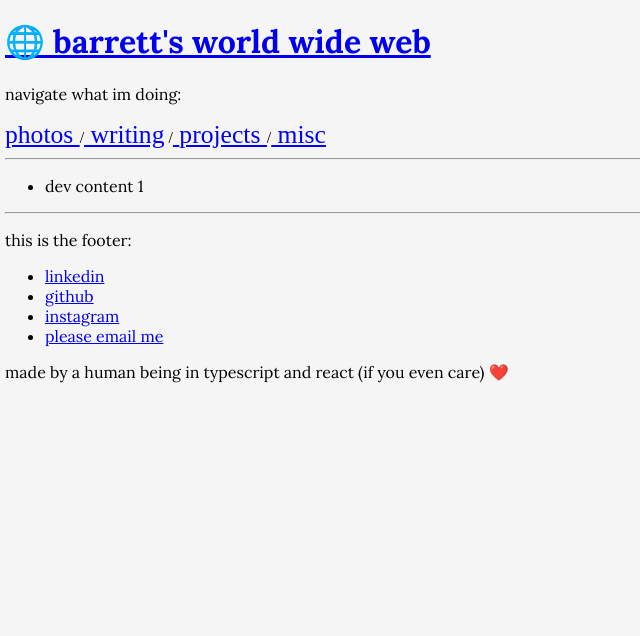
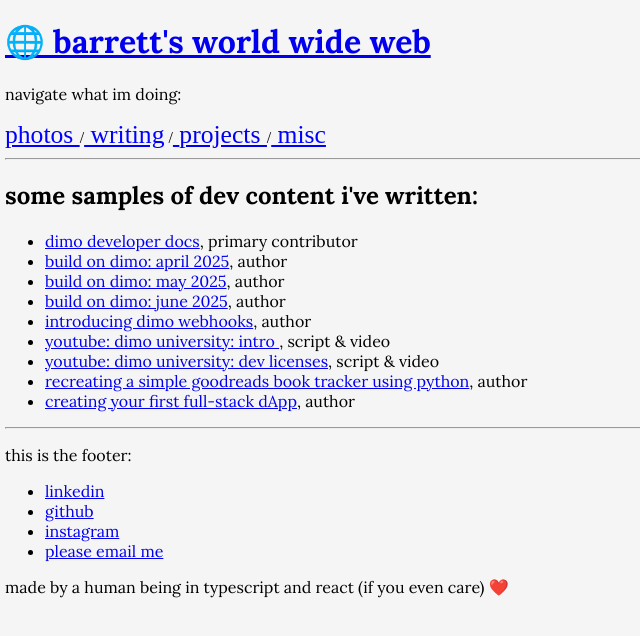
Before and after one commit to barrettk8090/barretts-world-wide-web, a React (Vite) app: page /dev-content in a window 1280 px wide. Shown: the top 636 px of the page, without its empty margins (0-640 px from the left). Built offline with nearby package versions, Linux system fonts and the light colour scheme.

Commit message:
dev content

```diff
--- a/src/pages/Dev-Content/DevContent.tsx
+++ b/src/pages/Dev-Content/DevContent.tsx
@@ -2,8 +2,17 @@
 
     return(
         <div>
+            <h2>some samples of dev content i've written:</h2>
             <ul>
-                <li>dev content 1</li>
+                <li><a target="_blank" href="https://www.dimo.org/">dimo developer docs</a>, primary contributor</li>
+                <li><a target="_blank" href="https://dimo.co/blogs/the-pit-stop/build-on-dimo-april-2025">build on dimo: april 2025</a>, author</li>
+                <li><a target="_blank" href="https://dimo.co/blogs/the-pit-stop/build-on-dimo-may-2025">build on dimo: may 2025</a>, author</li>
+                <li><a target="_blank" href="https://dimo.co/blogs/the-pit-stop/build-on-dimo-june-2025">build on dimo: june 2025</a>, author</li>
+                <li><a target="_blank" href="https://dimo.co/blogs/the-pit-stop/introducing-dimo-webhooks">introducing dimo webhooks</a>, author</li>
+                <li><a target="_blank" href="https://www.youtube.com/watch?v=nktm5m9LhIU">youtube: dimo university: intro </a>, script & video</li>
+                <li><a target="_blank" href="https://www.youtube.com/watch?v=bfTwfAHJdKI">youtube: dimo university: dev licenses</a>, script & video</li>
+                <li><a target="_blank" href="https://barrettk.hashnode.dev/recreating-a-simple-goodreads-book-tracker-using-python-sqlalchemy-and-inquirer">recreating a simple goodreads book tracker using python</a>, author</li>
+                <li><a target="_blank" href="https://barrettk.hashnode.dev/creating-your-first-full-stack-dapp-with-solidity-hardhat-and-react">creating your first full-stack dApp</a>, author</li>
             </ul>
         </div>
     )
```
